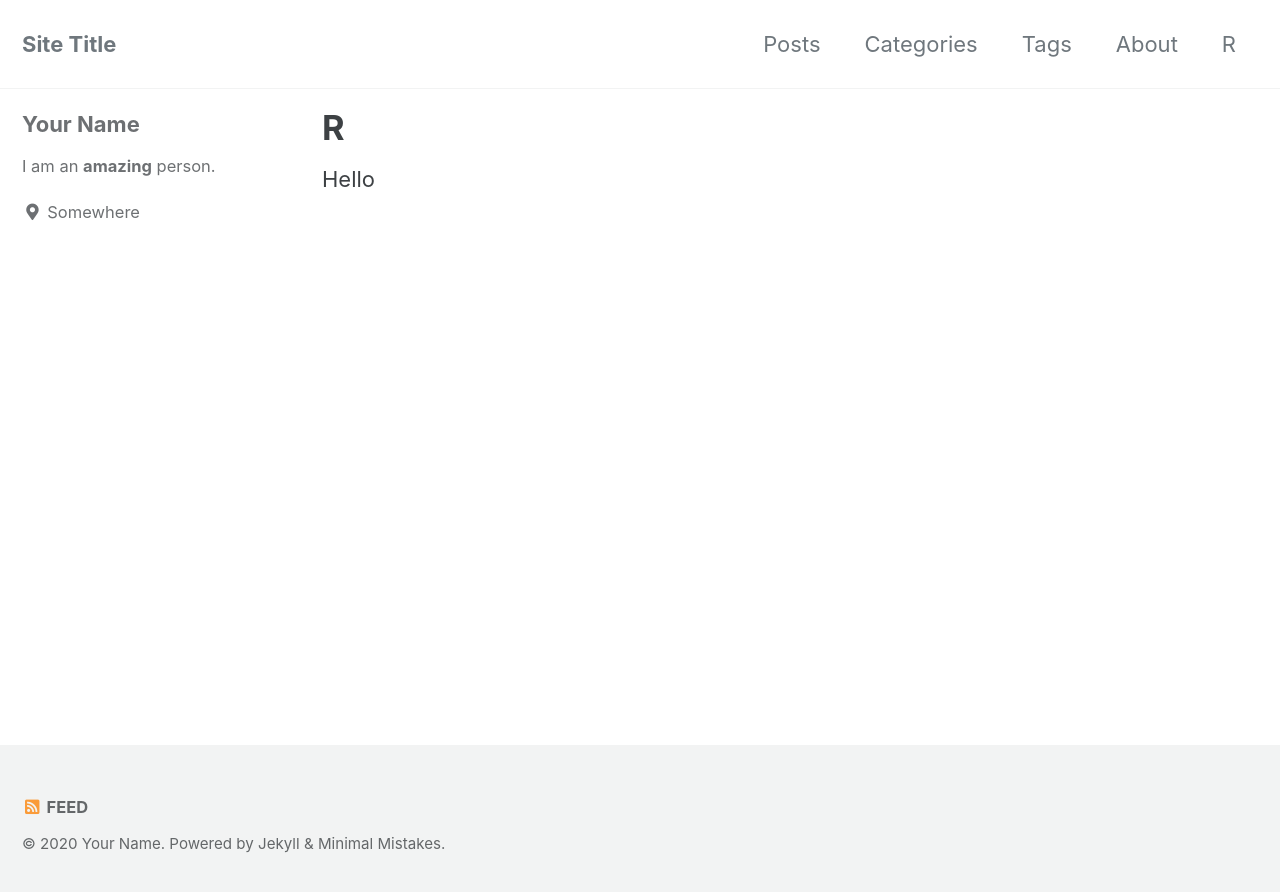
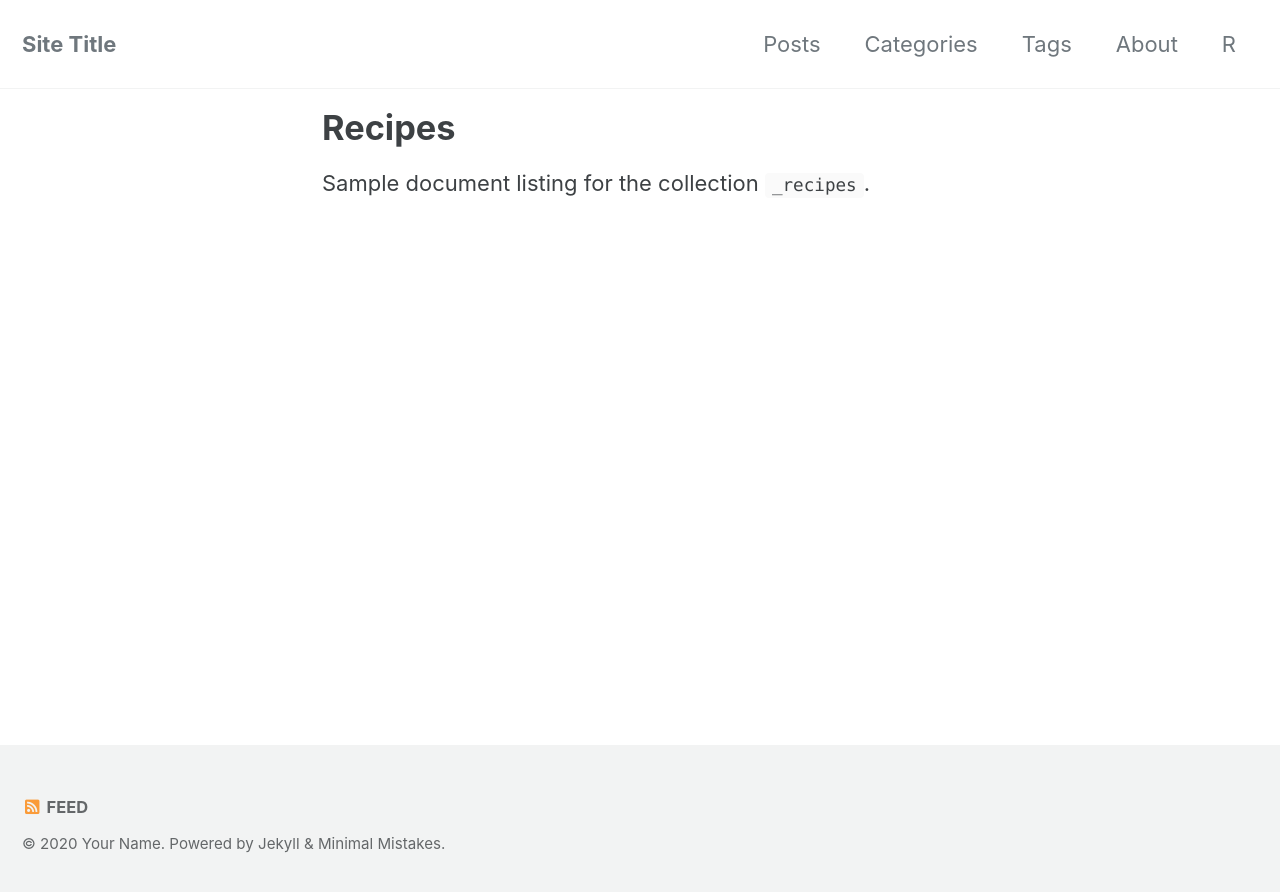
Before and after one commit to anantjoshi97/website, a Jekyll site: the page built from _pages/r.md, in a window 1280 px wide. Shown: the top 892 px of the page. Built offline with Jekyll 4.4.1, drawn with Linux system fonts in a browser that asks for light colours; cached includes are drawn as plain includes.

Commit message:
Updated r

```diff
--- a/_pages/r.md
+++ b/_pages/r.md
@@ -1,8 +1,9 @@
 ---
-title: "R"
-permalink: /r/
-layout: single
-author_profile: true
+layout: collection
+title: "Recipes"
+collection: recipes
+permalink: /recipes/
+author_profile: false
 ---
 
-Hello
+Sample document listing for the collection `_recipes`.
```
